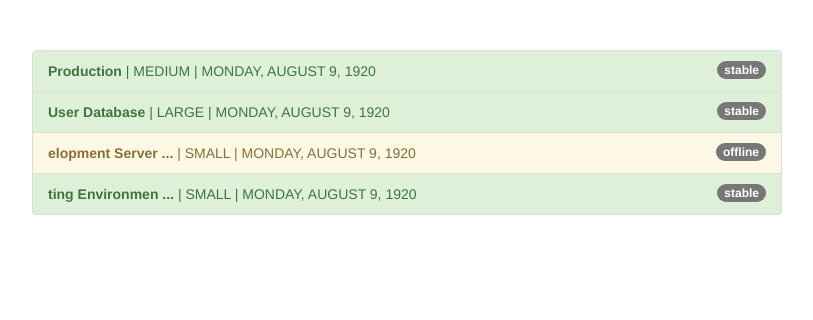
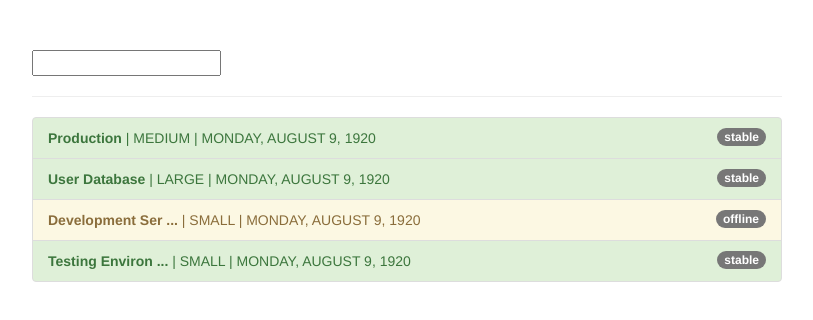
Before and after one commit to perriera/pipes-start, an Angular app: page / in a window 1280 px wide. Shown: the top 320 px of the page, without its empty margins (233-1046 px from the left). Built offline with nearby package versions, Linux system fonts and the light colour scheme.

Commit message:
Added my own custom pipe to work dynamically with a form.

```diff
--- a/src/app/app.component.html
+++ b/src/app/app.component.html
@@ -1,16 +1,18 @@
 <div class="container">
   <div class="row">
     <div class="col-xs-12 col-sm-10 col-md-8 col-sm-offset-1 col-md-offset-2">
+      <input type="text" [(ngModel)]="filteredStatus">
+      <hr>
       <ul class="list-group">
         <li
           class="list-group-item"
-          *ngFor="let server of servers"
+          *ngFor="let server of servers | filter:filteredStatus:'status'"
           [ngClass]="getStatusClasses(server)">
           <span
             class="badge">
             {{ server.status }}
           </span>
-          <strong>{{ server.name | shorten: 15: 3 }}</strong> |
+          <strong>{{ server.name | shorten: 15: 0 }}</strong> |
           {{ server.instanceType | uppercase }} |
           {{ server.started | date: 'fullDate' | uppercase }}
         </li>
--- a/src/app/app.component.ts
+++ b/src/app/app.component.ts
@@ -6,6 +6,7 @@
   styleUrls: ['./app.component.css']
 })
 export class AppComponent {
+
   servers = [
     {
       instanceType: 'medium',
@@ -32,6 +33,9 @@
       started: new Date(15, 1, 2017)
     }
   ];
+
+  filteredStatus = '';
+
   getStatusClasses(server: {instanceType: string, name: string, status: string, started: Date}) {
     return {
       'list-group-item-success': server.status === 'stable',
@@ -39,4 +43,5 @@
       'list-group-item-danger': server.status === 'critical'
     };
   }
+
 }
--- a/src/app/app.module.ts
+++ b/src/app/app.module.ts
@@ -5,11 +5,13 @@
 
 import { AppComponent } from './app.component';
 import { ShortenPipe } from './shorten.pipe';
+import { FilterPipe } from './filter.pipe';
 
 @NgModule({
   declarations: [
     AppComponent,
-    ShortenPipe
+    ShortenPipe,
+    FilterPipe
   ],
   imports: [
     BrowserModule,
--- /dev/null
+++ b/src/app/filter.pipe.ts
@@ -0,0 +1,23 @@
+import { Pipe, PipeTransform } from '@angular/core';
+
+@Pipe({
+  name: 'filter'
+})
+export class FilterPipe implements PipeTransform {
+
+  transform(value: any, filterString: string, propName: string): any {
+    if (value.length === 0 || filterString.length === 0) {
+      return value;
+    }
+    const resultArray = [];
+    console.log(value);
+    for (const item of value) {
+      const test = item[ propName ];
+      if (test === filterString) {
+        resultArray.push(item);
+      }
+    }
+    return resultArray;
+  }
+
+}
--- a/src/app/shorten.pipe.ts
+++ b/src/app/shorten.pipe.ts
@@ -5,7 +5,7 @@
 })
 export class ShortenPipe implements PipeTransform {
 
-  transform(value: any, limit: number, start: number ) {
+  transform(value: any, limit: number, start: number ): string {
     if (value.length > limit)
       return value.substr(start, limit) + ' ... ';
     else
```
Also changed, not shown: 1 other file (tests, documents, lock files or other folders).
